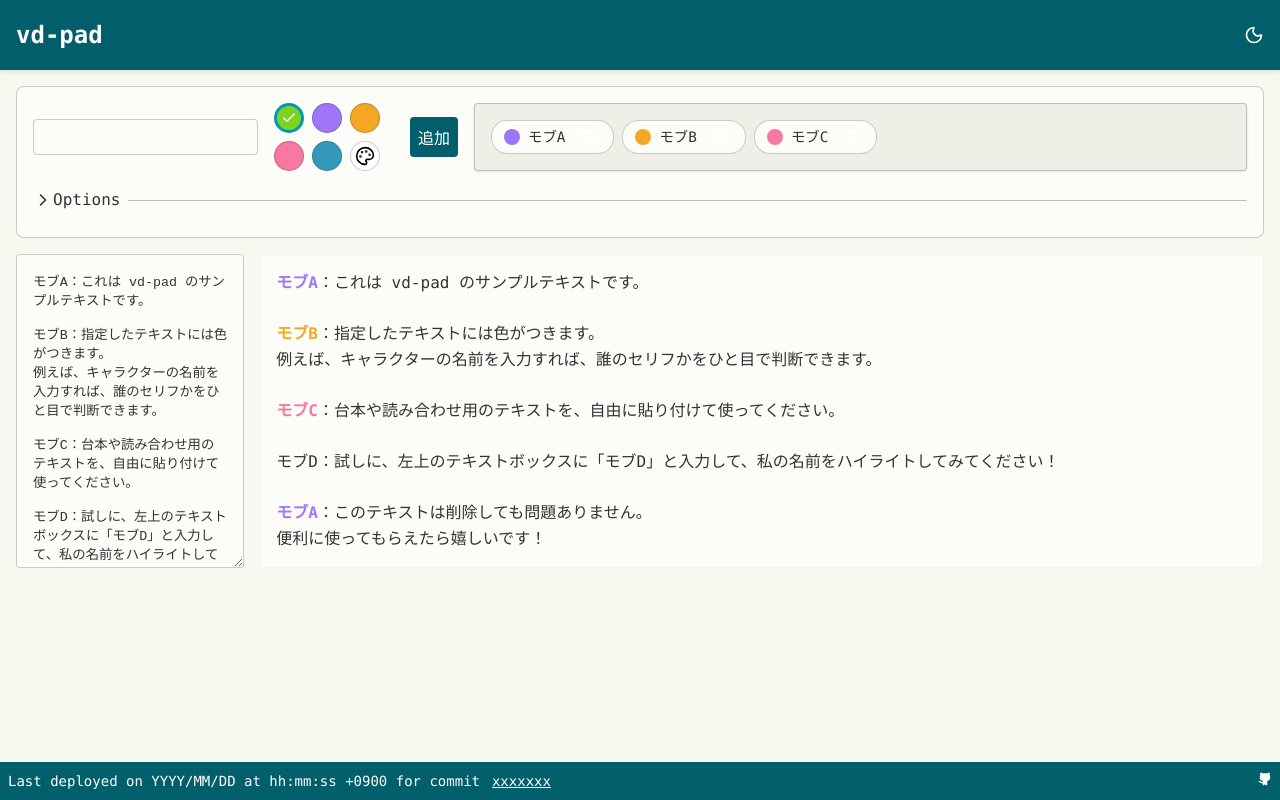
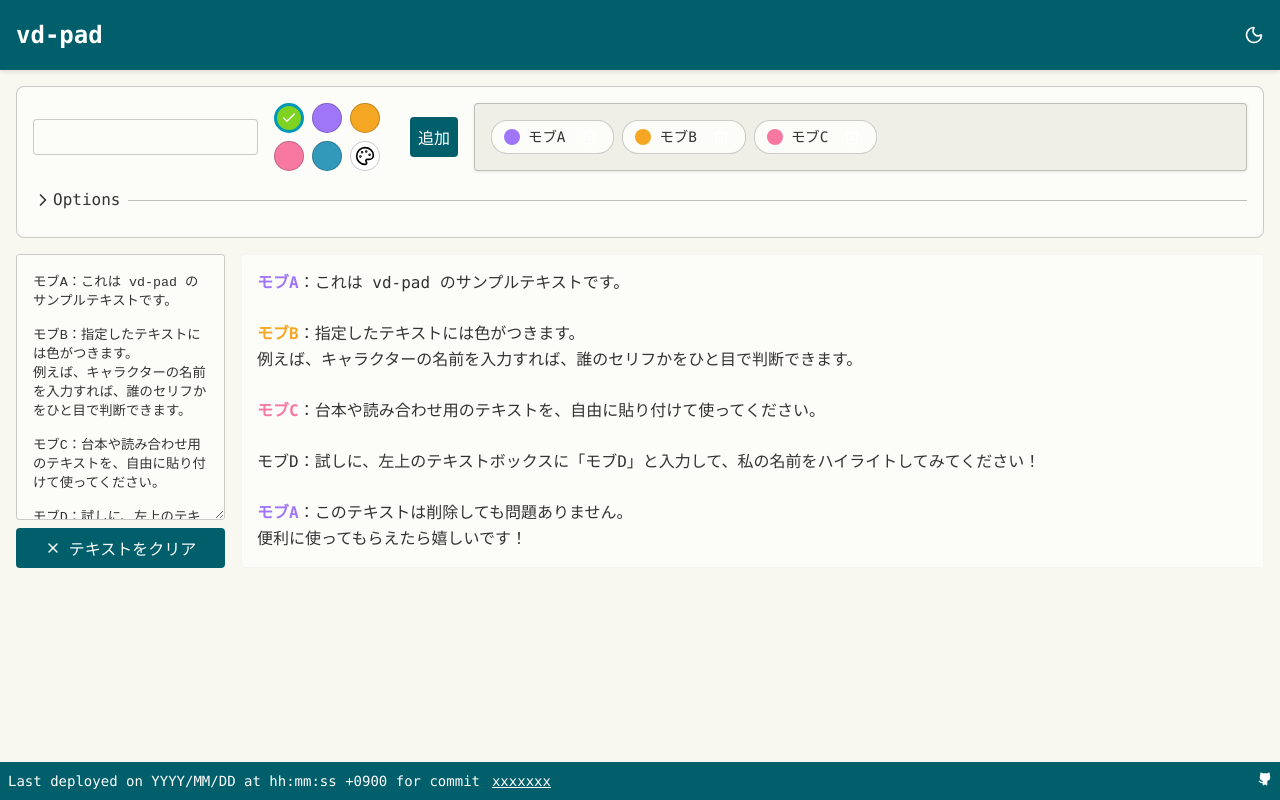
Before and after one commit to dot-ma801/vd-pad, a Vue app: page / in a window 1280 px wide. Built offline with nearby package versions, Linux system fonts and the light colour scheme.

Commit message:
[add] テキストのクリアボタンを追加

```diff
--- a/src/views/TextHighlighterView.vue
+++ b/src/views/TextHighlighterView.vue
@@ -2,9 +2,10 @@
 import HighlightedText from '@/components/HighlightedText.vue'
 import ActionArea from '@/components/ActionArea.vue'
 import { useTextHighlighter } from '@/composables/useTextHighlighter'
-import { ref } from 'vue'
+import { computed, ref } from 'vue'
 import type { KeywordMap, KeyWordWithColor } from '@/types/wordTypes'
 import { initialText, initialCharacter } from '@/config/initialSetting'
+import { X } from 'lucide-vue-next'
 
 const contentText = ref<string>(initialText)
 const highlightWordsWithColor = ref<KeywordMap>(initialCharacter)
@@ -22,6 +23,10 @@ const updateDelimiters = (newDelimiters: string[]) => {
   delimiters.value = newDelimiters
 }
 
+const onClickClear = () => {
+  contentText.value = ''
+}
+
 const { highlightedParts } = useTextHighlighter(contentText, highlightWordsWithColor, delimiters)
 </script>
 
@@ -34,7 +39,14 @@ const { highlightedParts } = useTextHighlighter(contentText, highlightWordsWithC
       @update:delimiters="updateDelimiters"
     />
     <div class="text-container">
-      <textarea v-model="contentText" rows="6" placeholder="原文を入力…"></textarea>
+      <div class="input-container">
+        <textarea v-model="contentText" rows="6" placeholder="原文を入力…"></textarea>
+        <!-- TODO: src\components\KeywordChip.vue にも button あるから、共通化しなきゃ -->
+        <button @click="onClickClear" class="clear-btn">
+          <X :size="16" />
+          <p>テキストをクリア</p>
+        </button>
+      </div>
       <div class="highlight-text-area">
         <HighlightedText :parts="highlightedParts" />
       </div>
@@ -71,6 +83,30 @@ textarea {
   box-shadow: inset 0 0 0 1px rgba(0, 0, 0, 0.03);
 }
 
+button {
+  background-color: var(--color-primary);
+  color: #fff;
+  border: none;
+  padding: 0.5rem;
+  border-radius: 4px;
+  cursor: pointer;
+  font-size: 1rem;
+  min-width: 48px;
+}
+
+.input-container {
+  display: flex;
+  flex-direction: column;
+  gap: 8px;
+
+  > .clear-btn {
+    display: flex;
+    gap: 8px;
+    justify-content: center;
+    align-items: center;
+  }
+}
+
 @media (max-width: 768px) {
   .text-container {
     flex-direction: column;
```
